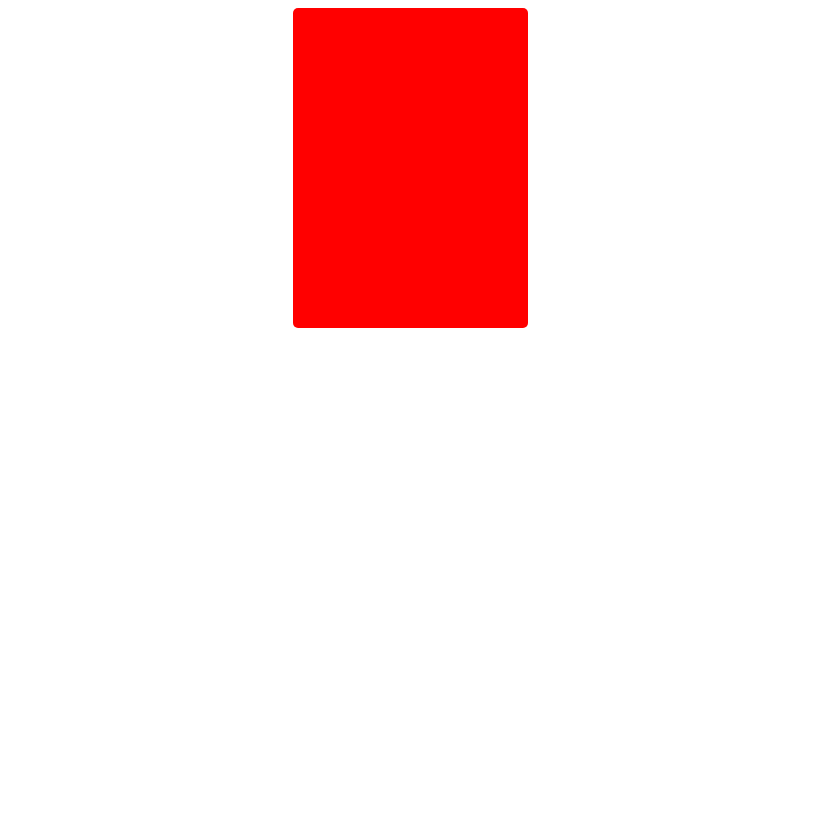
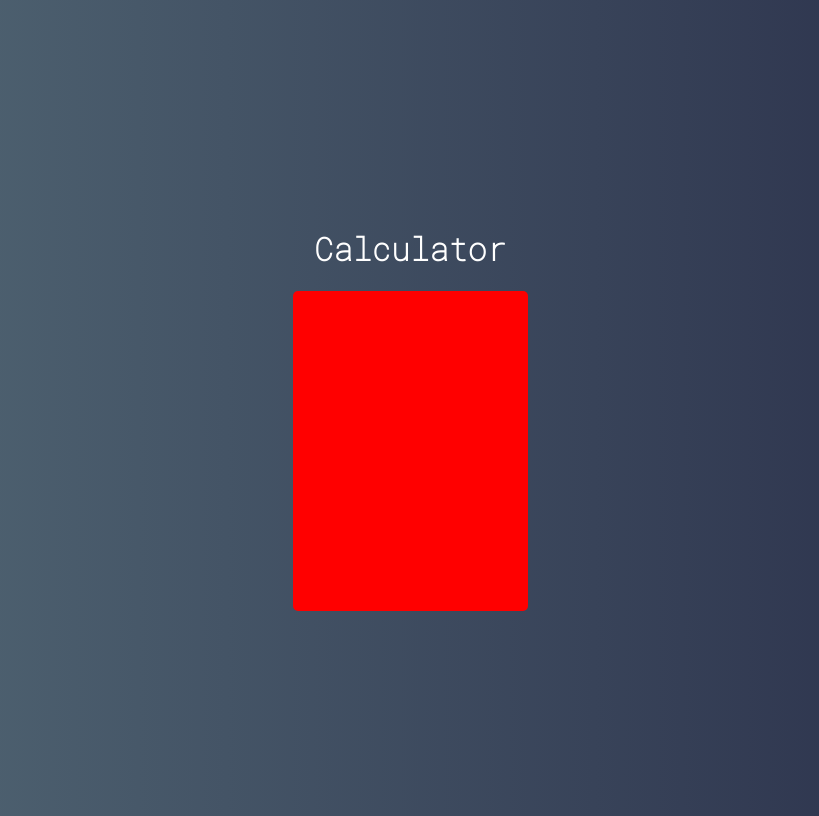
Before and after one commit to amartins25/Calculator-reactjs, a React (Create React App) app in the folder calculator-reactjs/: page / in a window 1280 px wide. Shown: the whole page, without its empty margins (230-1049 px from the left). Built offline with nearby package versions, Linux system fonts and the light colour scheme.

Commit message:
create window calculator

```diff
--- a/calculator-reactjs/src/index.css
+++ b/calculator-reactjs/src/index.css
@@ -11,4 +11,9 @@ body {
   display: flex;
   height: 100vh;
   justify-content: center;
+  align-items: center;
+  text-align: center;
+
+  color: #fff;
+  background: linear-gradient(to right, rgb(83, 105, 118), rgb(41, 46, 73));
 }
--- a/calculator-reactjs/src/index.js
+++ b/calculator-reactjs/src/index.js
@@ -4,7 +4,12 @@ import './index.css';
 import Calculator from './main/Calculator';
 import * as serviceWorker from './serviceWorker';
 
-ReactDOM.render(<Calculator />, document.getElementById('root'));
+ReactDOM.render(
+    <div>
+        <h1>Calculator</h1>
+        <Calculator />
+    </div>
+, document.getElementById('root'));
 
 // If you want your app to work offline and load faster, you can change
 // unregister() to register() below. Note this comes with some pitfalls.
```
